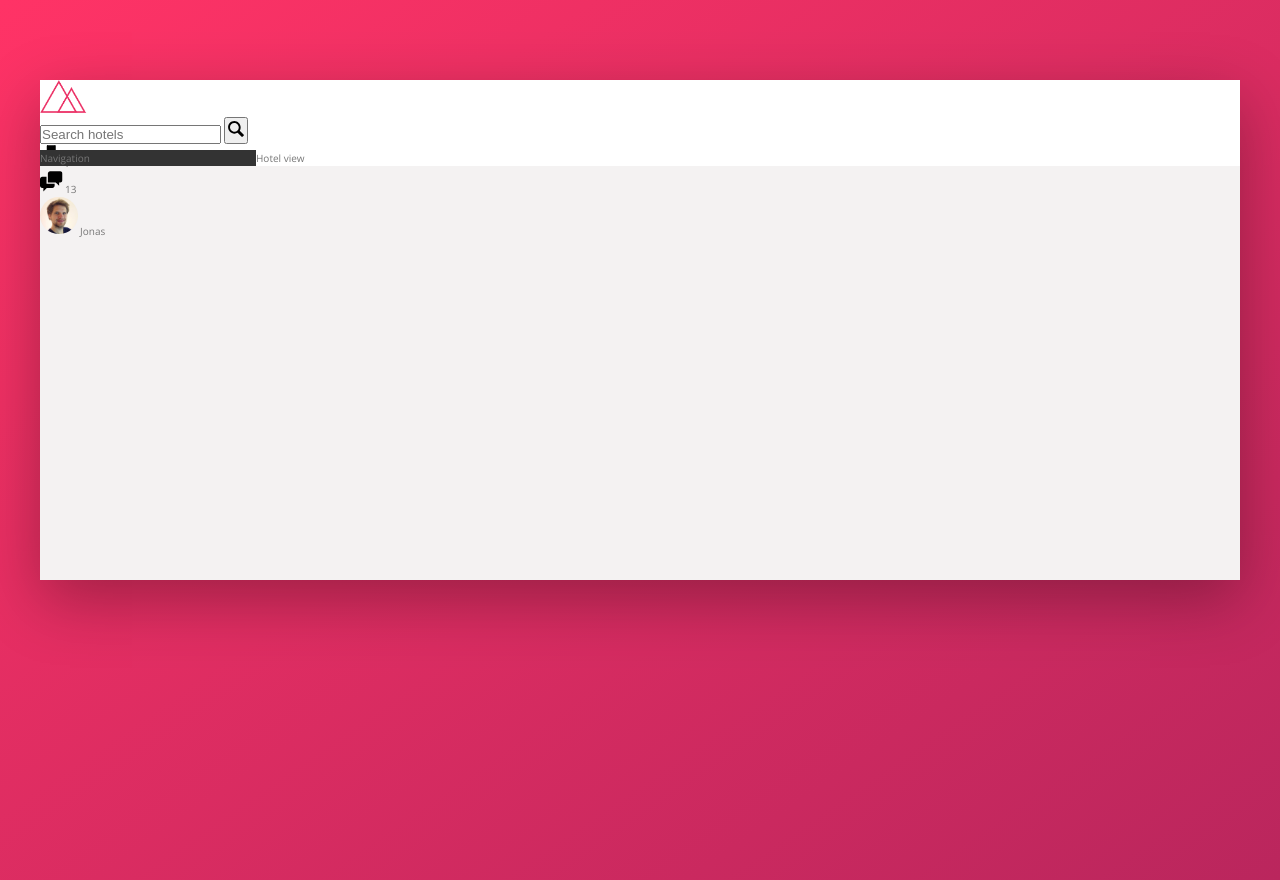
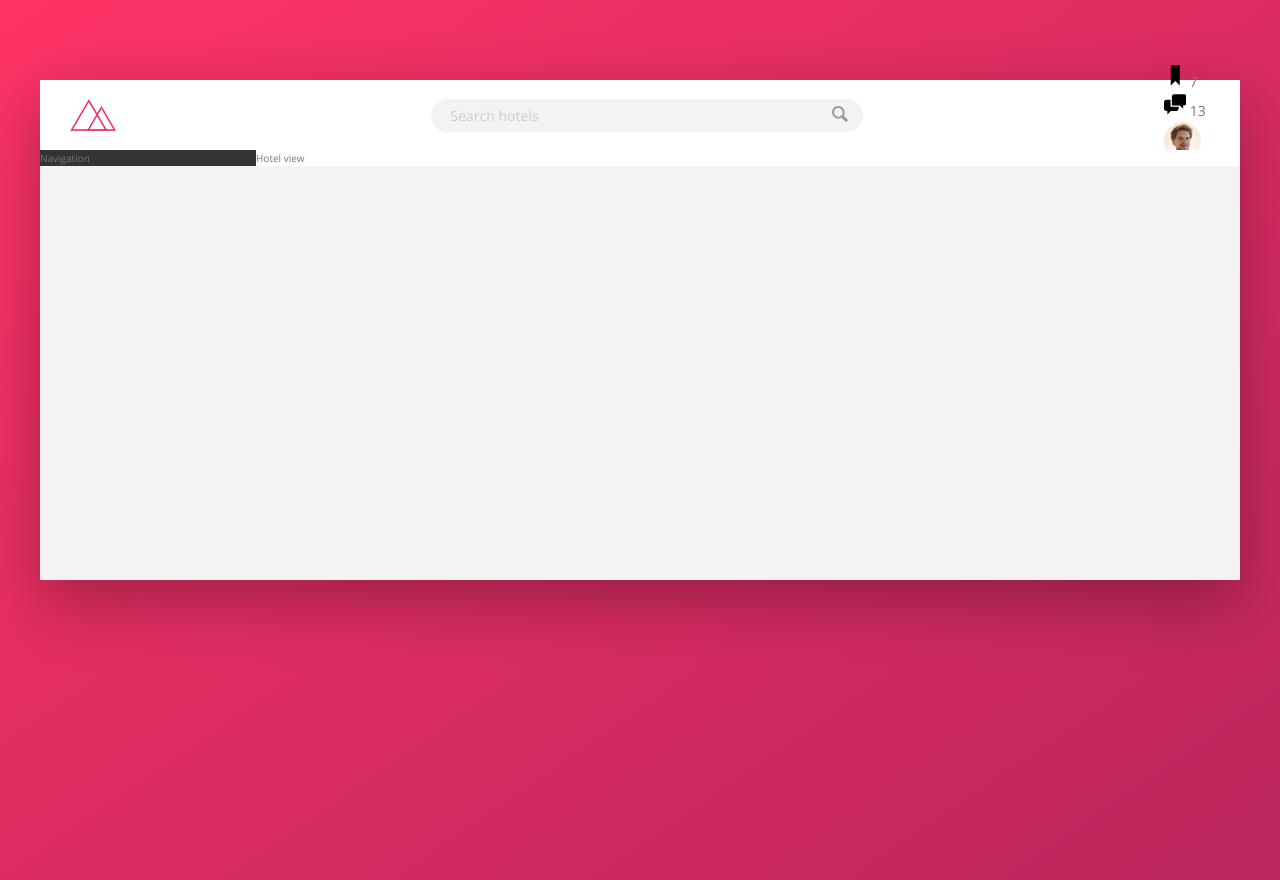
Before and after one commit to nickolasvm/sass-trillo, a website: page index.html in a window 1280 px wide. Drawn offline with nearby package versions, Linux system fonts and the light colour scheme.

Commit message:
style: search bar on the header

```diff
--- a/sass/_components.scss
+++ b/sass/_components.scss
@@ -2,21 +2,68 @@
 // LOGO
 .logo {
     height: 3.25rem;
+    margin-left: 3rem;
 }
 
 ////////////////////////////////////////////////////
 // SEARCH
 .search {
+    flex: 0 0 40%;
+
+    // a flex item can also be a flex container
+    display: flex;
+    align-items: center;
+    justify-content: center;
+
     &__input {
+        font-family: inherit;
+        font-size: inherit;
+        color: inherit;
+        background-color: var(--color-grey-light-2);
+        border: none;
+        padding: 0.7rem 2rem;
+        border-radius: 100px;
+
+        width: 90%;
+        transition: all 0.2s;
+
+        // negative margin, so the button can sit on top of it
+        margin-right: -3.25rem;
+
+        &:focus {
+            outline: none;
+            width: 100%;
+            background-color: var(--color-grey-light-3);
+        }
+
+        &::placeholder {
+            font-weight: 100;
+            color: var(--color-grey-light-4);
+        }
+    }
+
+    &__input:focus + &__button {
+        background-color: var(--color-grey-light-3);
     }
 
     &__button {
+        border: none;
+        background-color: var(--color-grey-light-2);
+
+        &:focus {
+            outline: none;
+        }
+
+        &:active {
+            transform: translateY(2px);
+        }
     }
 
     &__icon {
         // to set svg's, just set them heigth and width
         height: 2rem;
         width: 2rem;
+        fill: var(--color-grey-dark-3);
     }
 }
 
--- a/sass/_layout.scss
+++ b/sass/_layout.scss
@@ -8,9 +8,14 @@
 }
 
 .header {
+    font-size: 1.4rem;
     height: 7rem;
     background-color: #fff;
     border-bottom: var(--color-grey-light-2);
+
+    display: flex;
+    justify-content: space-between;
+    align-items: center;
 }
 
 .content {
```
Also changed, not shown: css/style.css.
